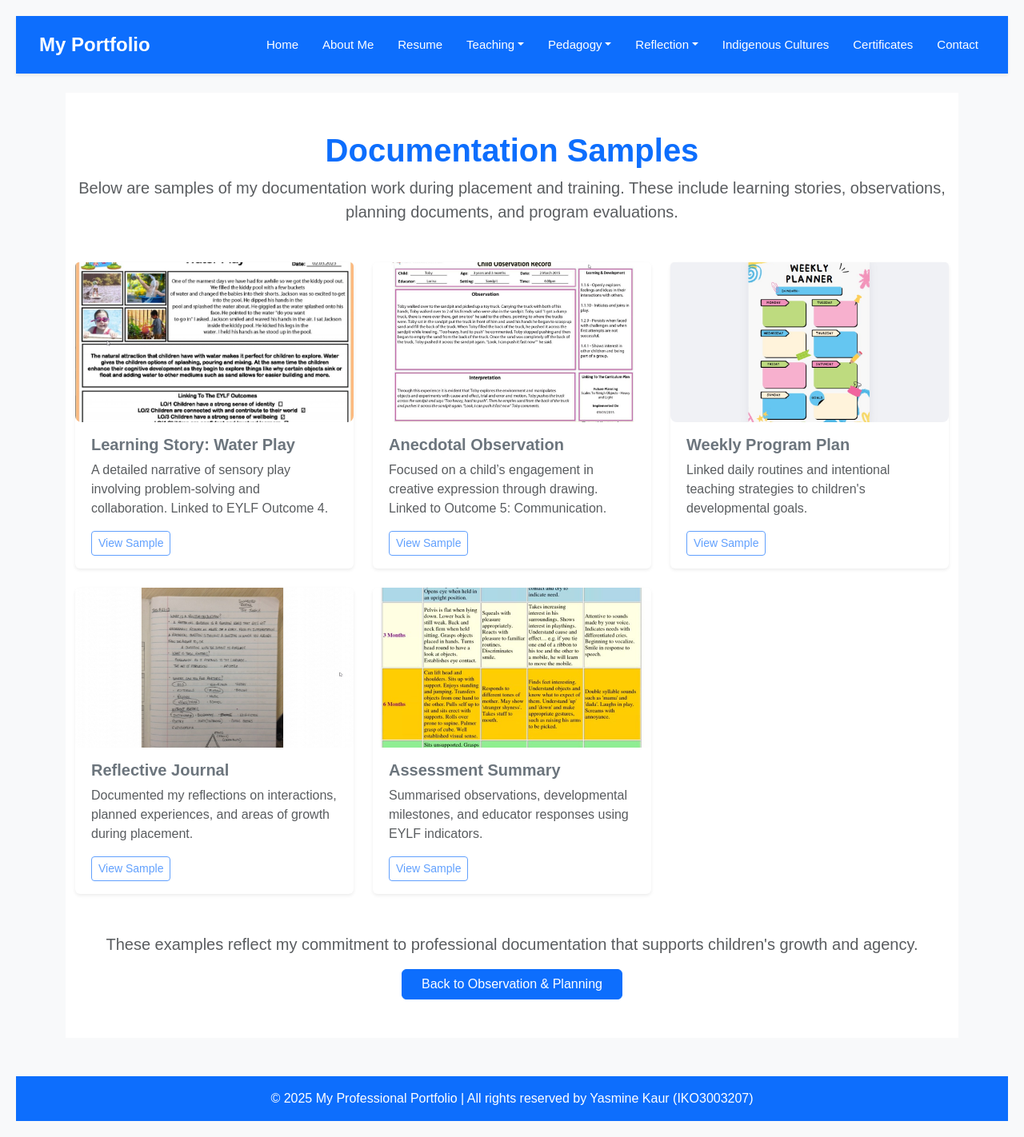
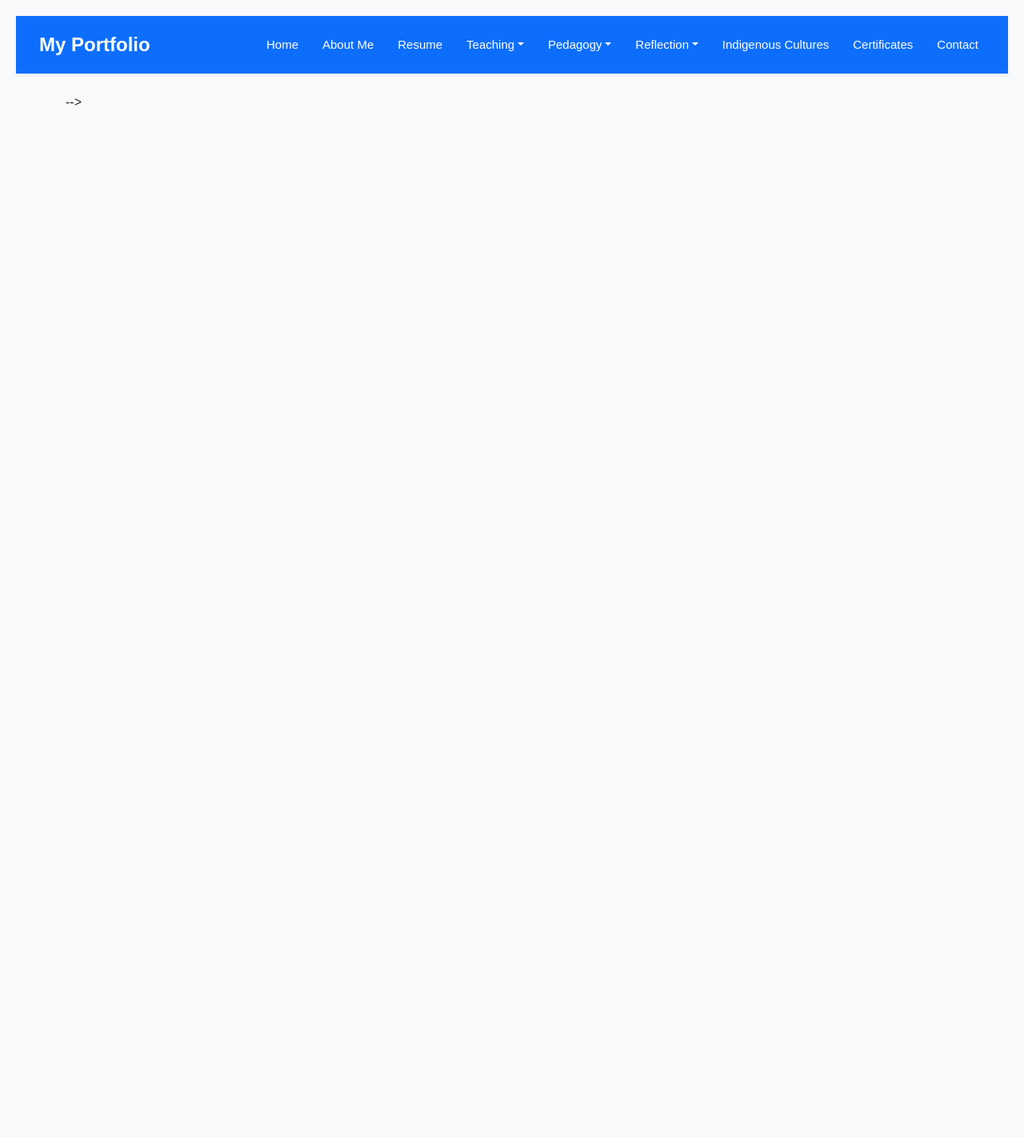
Before and after one commit to ik-brohi/portfolio-website, a Flask app: page /documentation in a window 1280 px wide. Shown: the whole page at 80% size. After the commit the page ends 132 px from the top, so only its background shows below. Run offline with Flask 3, Linux system fonts and the light colour scheme.

Commit message:
pages set

```diff
--- a/app/templates/documentation.html
+++ b/app/templates/documentation.html
@@ -1,84 +1,84 @@
-{% extends "layout.html" %}
+<!--{% extends "layout.html" %}-->
 
-{% block content %}
-<section class="py-5 bg-white">
-  <div class="container">
-    <!-- Page Header -->
-    <div class="text-center mb-5">
-      <h1 class="fw-bold text-primary">Documentation Samples</h1>
-      <p class="text-muted fs-5">
-        Below are samples of my documentation work during placement and training. These include learning stories, observations, planning documents, and program evaluations.
-      </p>
-    </div>
+<!--{% block content %}-->
+<!--<section class="py-5 bg-white">-->
+<!--  <div class="container">-->
+<!--    &lt;!&ndash; Page Header &ndash;&gt;-->
+<!--    <div class="text-center mb-5">-->
+<!--      <h1 class="fw-bold text-primary">Documentation Samples</h1>-->
+<!--      <p class="text-muted fs-5">-->
+<!--        Below are samples of my documentation work during placement and training. These include learning stories, observations, planning documents, and program evaluations.-->
+<!--      </p>-->
+<!--    </div>-->
 
-    <!-- Documentation Grid -->
-    <div class="row g-4">
-      <!-- Sample 1 -->
-      <div class="col-md-6 col-lg-4">
-        <div class="card border-0 shadow-sm h-100">
-          <img src="{{ url_for('static', filename='images/doc_sample1.jpg') }}" class="card-img-top" alt="Learning Story Sample">
-          <div class="card-body">
-            <h5 class="card-title text-secondary">Learning Story: Water Play</h5>
-            <p class="card-text text-muted">A detailed narrative of sensory play involving problem-solving and collaboration. Linked to EYLF Outcome 4.</p>
-            <a href="#" class="btn btn-sm btn-outline-primary disabled">View Sample</a>
-          </div>
-        </div>
-      </div>
+<!--    &lt;!&ndash; Documentation Grid &ndash;&gt;-->
+<!--    <div class="row g-4">-->
+<!--      &lt;!&ndash; Sample 1 &ndash;&gt;-->
+<!--      <div class="col-md-6 col-lg-4">-->
+<!--        <div class="card border-0 shadow-sm h-100">-->
+<!--          <img src="{{ url_for('static', filename='images/doc_sample1.jpg') }}" class="card-img-top" alt="Learning Story Sample">-->
+<!--          <div class="card-body">-->
+<!--            <h5 class="card-title text-secondary">Learning Story: Water Play</h5>-->
+<!--            <p class="card-text text-muted">A detailed narrative of sensory play involving problem-solving and collaboration. Linked to EYLF Outcome 4.</p>-->
+<!--            <a href="#" class="btn btn-sm btn-outline-primary disabled">View Sample</a>-->
+<!--          </div>-->
+<!--        </div>-->
+<!--      </div>-->
 
-      <!-- Sample 2 -->
-      <div class="col-md-6 col-lg-4">
-        <div class="card border-0 shadow-sm h-100">
-          <img src="{{ url_for('static', filename='images/doc_sample2.jpg') }}" class="card-img-top" alt="Anecdotal Observation">
-          <div class="card-body">
-            <h5 class="card-title text-secondary">Anecdotal Observation</h5>
-            <p class="card-text text-muted">Focused on a child’s engagement in creative expression through drawing. Linked to Outcome 5: Communication.</p>
-            <a href="#" class="btn btn-sm btn-outline-primary disabled">View Sample</a>
-          </div>
-        </div>
-      </div>
+<!--      &lt;!&ndash; Sample 2 &ndash;&gt;-->
+<!--      <div class="col-md-6 col-lg-4">-->
+<!--        <div class="card border-0 shadow-sm h-100">-->
+<!--          <img src="{{ url_for('static', filename='images/doc_sample2.jpg') }}" class="card-img-top" alt="Anecdotal Observation">-->
+<!--          <div class="card-body">-->
+<!--            <h5 class="card-title text-secondary">Anecdotal Observation</h5>-->
+<!--            <p class="card-text text-muted">Focused on a child’s engagement in creative expression through drawing. Linked to Outcome 5: Communication.</p>-->
+<!--            <a href="#" class="btn btn-sm btn-outline-primary disabled">View Sample</a>-->
+<!--          </div>-->
+<!--        </div>-->
+<!--      </div>-->
 
-      <!-- Sample 3 -->
-      <div class="col-md-6 col-lg-4">
-        <div class="card border-0 shadow-sm h-100">
-          <img src="{{ url_for('static', filename='images/doc_sample3.jpg') }}" class="card-img-top" alt="Weekly Program Plan">
-          <div class="card-body">
-            <h5 class="card-title text-secondary">Weekly Program Plan</h5>
-            <p class="card-text text-muted">Linked daily routines and intentional teaching strategies to children's developmental goals.</p>
-            <a href="#" class="btn btn-sm btn-outline-primary disabled">View Sample</a>
-          </div>
-        </div>
-      </div>
+<!--      &lt;!&ndash; Sample 3 &ndash;&gt;-->
+<!--      <div class="col-md-6 col-lg-4">-->
+<!--        <div class="card border-0 shadow-sm h-100">-->
+<!--          <img src="{{ url_for('static', filename='images/doc_sample3.jpg') }}" class="card-img-top" alt="Weekly Program Plan">-->
+<!--          <div class="card-body">-->
+<!--            <h5 class="card-title text-secondary">Weekly Program Plan</h5>-->
+<!--            <p class="card-text text-muted">Linked daily routines and intentional teaching strategies to children's developmental goals.</p>-->
+<!--            <a href="#" class="btn btn-sm btn-outline-primary disabled">View Sample</a>-->
+<!--          </div>-->
+<!--        </div>-->
+<!--      </div>-->
 
-      <!-- Sample 4 -->
-      <div class="col-md-6 col-lg-4">
-        <div class="card border-0 shadow-sm h-100">
-          <img src="{{ url_for('static', filename='images/doc_sample4.jpg') }}" class="card-img-top" alt="Reflection Journal">
-          <div class="card-body">
-            <h5 class="card-title text-secondary">Reflective Journal</h5>
-            <p class="card-text text-muted">Documented my reflections on interactions, planned experiences, and areas of growth during placement.</p>
-            <a href="#" class="btn btn-sm btn-outline-primary disabled">View Sample</a>
-          </div>
-        </div>
-      </div>
+<!--      &lt;!&ndash; Sample 4 &ndash;&gt;-->
+<!--      <div class="col-md-6 col-lg-4">-->
+<!--        <div class="card border-0 shadow-sm h-100">-->
+<!--          <img src="{{ url_for('static', filename='images/doc_sample4.jpg') }}" class="card-img-top" alt="Reflection Journal">-->
+<!--          <div class="card-body">-->
+<!--            <h5 class="card-title text-secondary">Reflective Journal</h5>-->
+<!--            <p class="card-text text-muted">Documented my reflections on interactions, planned experiences, and areas of growth during placement.</p>-->
+<!--            <a href="#" class="btn btn-sm btn-outline-primary disabled">View Sample</a>-->
+<!--          </div>-->
+<!--        </div>-->
+<!--      </div>-->
 
-      <!-- Sample 5 -->
-      <div class="col-md-6 col-lg-4">
-        <div class="card border-0 shadow-sm h-100">
-          <img src="{{ url_for('static', filename='images/doc_sample5.jpg') }}" class="card-img-top" alt="Assessment Summary">
-          <div class="card-body">
-            <h5 class="card-title text-secondary">Assessment Summary</h5>
-            <p class="card-text text-muted">Summarised observations, developmental milestones, and educator responses using EYLF indicators.</p>
-            <a href="#" class="btn btn-sm btn-outline-primary disabled">View Sample</a>
-          </div>
-        </div>
-      </div>
-    </div>
+<!--      &lt;!&ndash; Sample 5 &ndash;&gt;-->
+<!--      <div class="col-md-6 col-lg-4">-->
+<!--        <div class="card border-0 shadow-sm h-100">-->
+<!--          <img src="{{ url_for('static', filename='images/doc_sample5.jpg') }}" class="card-img-top" alt="Assessment Summary">-->
+<!--          <div class="card-body">-->
+<!--            <h5 class="card-title text-secondary">Assessment Summary</h5>-->
+<!--            <p class="card-text text-muted">Summarised observations, developmental milestones, and educator responses using EYLF indicators.</p>-->
+<!--            <a href="#" class="btn btn-sm btn-outline-primary disabled">View Sample</a>-->
+<!--          </div>-->
+<!--        </div>-->
+<!--      </div>-->
+<!--    </div>-->
 
-    <!-- Footer CTA -->
-    <div class="text-center mt-5">
-      <p class="text-muted fs-5">These examples reflect my commitment to professional documentation that supports children's growth and agency.</p>
-      <a href="/observation" class="btn btn-primary px-4">Back to Observation & Planning</a>
-    </div>
-  </div>
-</section>
-{% endblock %}
+<!--    &lt;!&ndash; Footer CTA &ndash;&gt;-->
+<!--    <div class="text-center mt-5">-->
+<!--      <p class="text-muted fs-5">These examples reflect my commitment to professional documentation that supports children's growth and agency.</p>-->
+<!--      <a href="/observation" class="btn btn-primary px-4">Back to Observation & Planning</a>-->
+<!--    </div>-->
+<!--  </div>-->
+<!--</section>-->
+<!--{% endblock %}-->
--- a/app/templates/layout.html
+++ b/app/templates/layout.html
@@ -38,7 +38,7 @@
                         <li><a class="dropdown-item" href="/placement">Placement Overview</a></li>
                         <li><a class="dropdown-item" href="/practice">Professional Practice</a></li>
                         <li><a class="dropdown-item" href="/observation">Observation & Planning</a></li>
-                        <li><a class="dropdown-item" href="/documentation">Documentation Samples</a></li>
+<!--                        <li><a class="dropdown-item" href="/documentation">Documentation Samples</a></li>-->
                         <li><a class="dropdown-item" href="/play">Play Pedagogies</a></li>
                         <li><a class="dropdown-item" href="/daps">DAPs</a></li>
                     </ul>
```
Also changed, not shown: app/templates/daps.html (+5 -35 lines).
